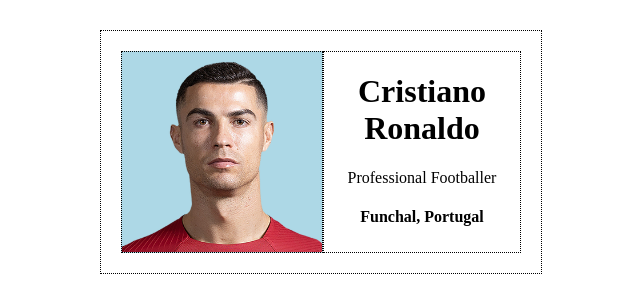
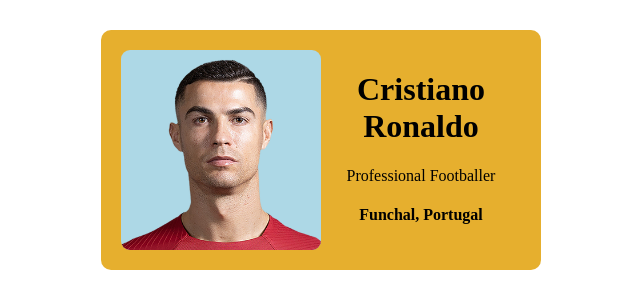
Before and after one commit to Jabzdev/business-card, a plain HTML site: page index.html in a window 1280 px wide. Shown: the whole page, without its empty margins (319-959 px from the left). Drawn offline with Linux system fonts and the light colour scheme.

Commit message:
second commit

```diff
--- a/index.html
+++ b/index.html
@@ -7,9 +7,9 @@
     <link rel="stylesheet" href="style.css">
 </head>
 <body>
-    <div class="main black-line">
-        <img class="photo black-line" src="images/por-ro.png" alt="Cristiano Ronaldo in a blacksuit smiling">
-        <div class="letter-bloc black-line">
+    <div class="main">
+        <img class="photo" src="images/por-ro.png" alt="Cristiano Ronaldo in a blacksuit smiling">
+        <div>
             <h1>Cristiano Ronaldo</h1>
             <p>Professional Footballer</p>
             <h4>Funchal, Portugal</h4>
--- a/style.css
+++ b/style.css
@@ -5,6 +5,7 @@ body {
 .photo {
     width: 200px;
     background: lightblue;
+    border-radius: 9px;
 }
 
 .main {
@@ -18,9 +19,6 @@ body {
     padding-bottom: 20px;
     padding-right: 20px;
     text-align: center;
-    font-family: ;
+    background: #E6AF2E;
+    border-radius: 10px;
 }
-
-.black-line {
-    border: 1px dotted black;
-}
```
Also changed, not shown: images/roro.jpg (deleted).
